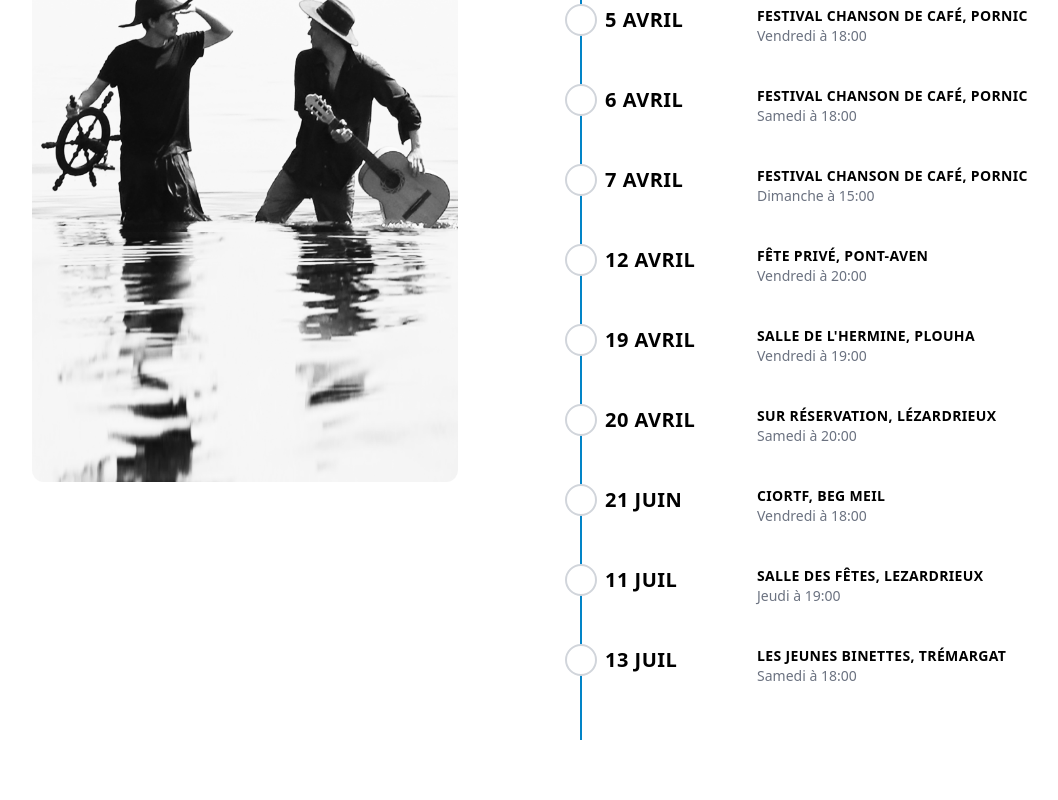
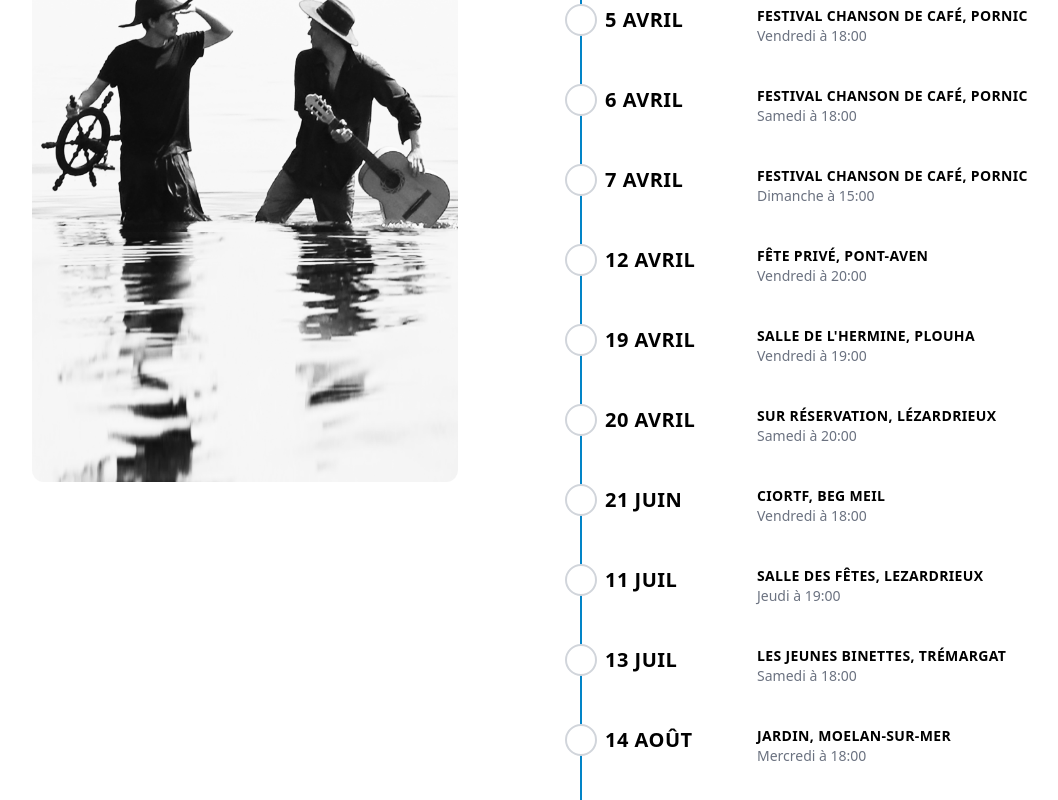
Before and after one commit to AlexandreKempf/en-tete-a-texte, a SvelteKit app: page /concerts in a window 1280 px wide. Shown: the part 286-1086 px from the top of the page, without its empty margins (75-1133 px from the left). Before the commit the page ends 1026 px from the top, so only its background shows below. Built offline with nearby package versions, Linux system fonts and the light colour scheme.

Commit message:
Update +page.svelte

```diff
--- a/src/routes/concerts/+page.svelte
+++ b/src/routes/concerts/+page.svelte
@@ -52,7 +52,12 @@
 		{
 			date: new Date(2024,6,13,18),
 			place: "Les Jeunes Binettes, Trémargat"
+		},
+		{
+			date: new Date(2024,7,14,18),
+			place: "Jardin, Moelan-Sur-Mer"
 		}
+
 
 
 
```
